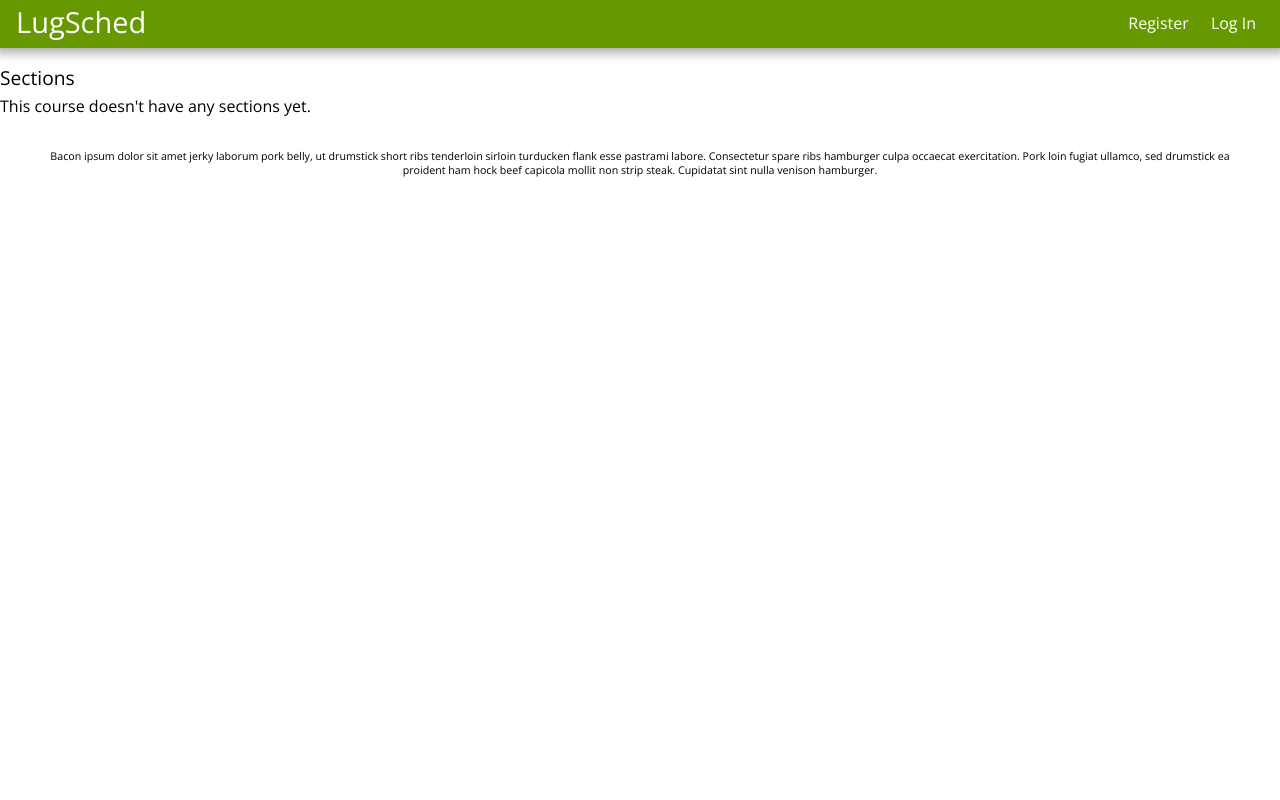
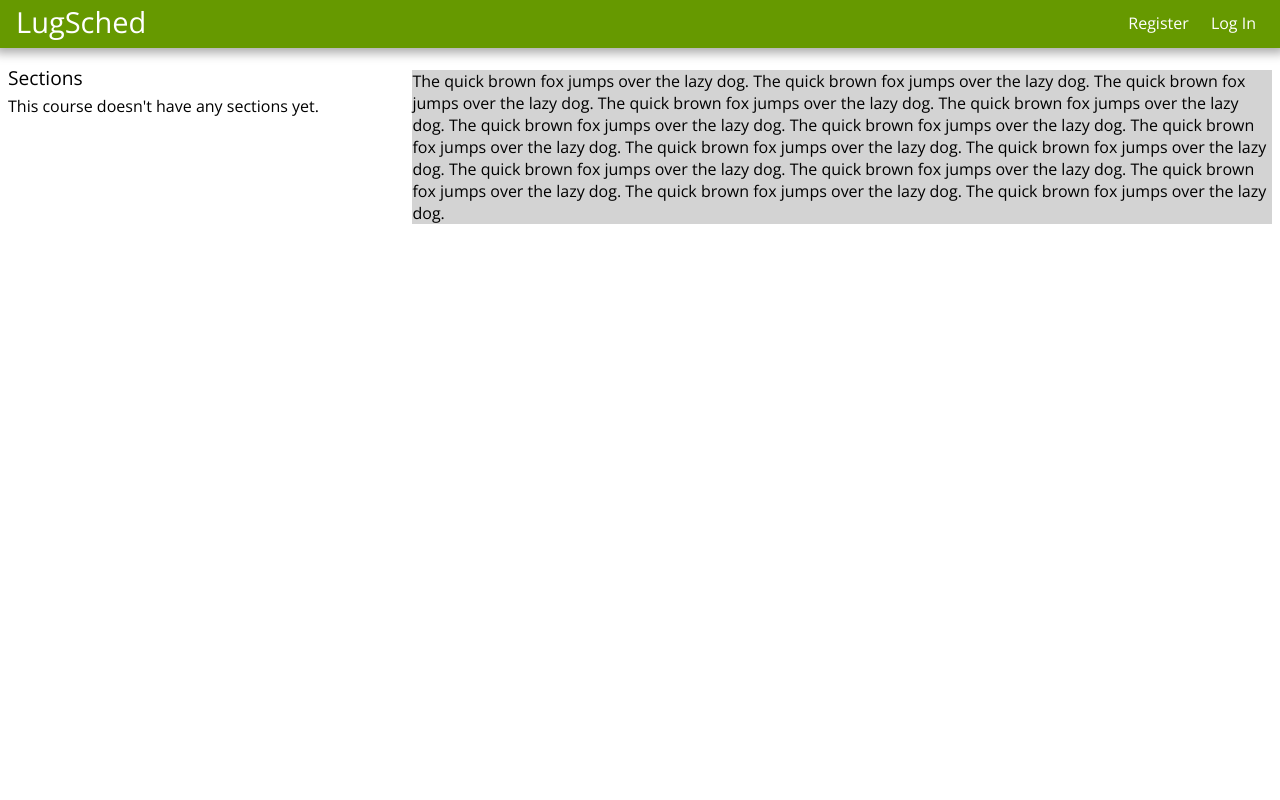
Before and after one commit to pcalulo/lugsched, a Django app: template templates/coursewiki/coursedetails.html in a window 1280 px wide. Run offline with Django 3.2, Linux system fonts and the light colour scheme; the template is opened without the code that fills it, so the values that code supplies are empty.

Commit message:
Revised course details page layout for commenting functionality

```diff
--- /dev/null
+++ b/static/css/coursewiki/coursedetails.css
@@ -0,0 +1,23 @@
+
+div#container {
+    min-height: 100%;
+}
+
+div.course-details {
+    width: 30%;
+    height: 100%;
+    min-height: 100%;
+    float: left;
+}
+
+div.course-comments {
+    width: 68%;
+    height: 100%;
+    min-height: 100%;
+    float: right;
+
+    background-color: lightgray;
+
+    position: relative;
+    top: 16px;
+}
--- a/static/css/styles.css
+++ b/static/css/styles.css
@@ -65,16 +65,26 @@ a.admin-link {
     max-width: 100%;
 }
 
+html {
+    height: 100%;
+}
+
 body {
     display: block;
     /* background-image: url(/static/images/bgstripe-thin-ltr.png); */
     background-repeat: repeat;
     margin: 0;
     padding: 0;
+    min-height: 100%;
 }
 
 div.app-description {
     text-align: justify;
+}
+
+div.small-padding {
+    padding-left: 8px;
+    padding-right: 8px;
 }
 
 div.limit-width {
--- a/templates/appbase/base.html
+++ b/templates/appbase/base.html
@@ -58,6 +58,8 @@
             </div>
         </div>
         {% block content %}
+            <div class="small-padding">
+                {% block padded_content %}
                     <div class="limit-width">
                         {% block narrow_content %}
                             <p>Index page</p>
@@ -67,6 +69,9 @@
                         {% endblock %}
                     </div>
                 {% endblock %}
+            </div>
+        {% endblock %}
+        <!--
         <div class="footer clear">
             Bacon ipsum dolor sit amet jerky laborum pork belly, ut
             drumstick short ribs tenderloin sirloin turducken flank esse
@@ -75,5 +80,6 @@
             proident ham hock beef capicola mollit non strip steak.
             Cupidatat sint nulla venison hamburger.
         </div>
+        -->
     </body>
 </html>
--- a/templates/coursewiki/coursedetails.html
+++ b/templates/coursewiki/coursedetails.html
@@ -7,9 +7,14 @@
 {% block page_css %}
     <link rel="stylesheet" type="text/css"
         href="{{ STATIC_URL }}css/coursewiki/main.css">
+    <link rel="stylesheet" type="text/css"
+        href="{{ STATIC_URL }}css/coursewiki/coursedetails.css">
 {% endblock %}
 
-{% block content %}
+{% block padded_content %}
+    <div id="container">
+
+    <div class="course-details">
         <h1 class="no-bottom-margin">{{ course_code }}</h1>
         <span class="subtext">{{ course_name }} </span>
 
@@ -23,4 +28,25 @@
         {% else %}
             This course doesn't have any sections yet.
         {% endif %}
+    </div>
+
+    <div class="course-comments">
+        The quick brown fox jumps over the lazy dog.
+        The quick brown fox jumps over the lazy dog.
+        The quick brown fox jumps over the lazy dog.
+        The quick brown fox jumps over the lazy dog.
+        The quick brown fox jumps over the lazy dog.
+        The quick brown fox jumps over the lazy dog.
+        The quick brown fox jumps over the lazy dog.
+        The quick brown fox jumps over the lazy dog.
+        The quick brown fox jumps over the lazy dog.
+        The quick brown fox jumps over the lazy dog.
+        The quick brown fox jumps over the lazy dog.
+        The quick brown fox jumps over the lazy dog.
+        The quick brown fox jumps over the lazy dog.
+        The quick brown fox jumps over the lazy dog.
+        The quick brown fox jumps over the lazy dog.
+    </div>
+
+    </div>
 {% endblock %}
```
Lines whose indentation alone changed are shown as unchanged.
